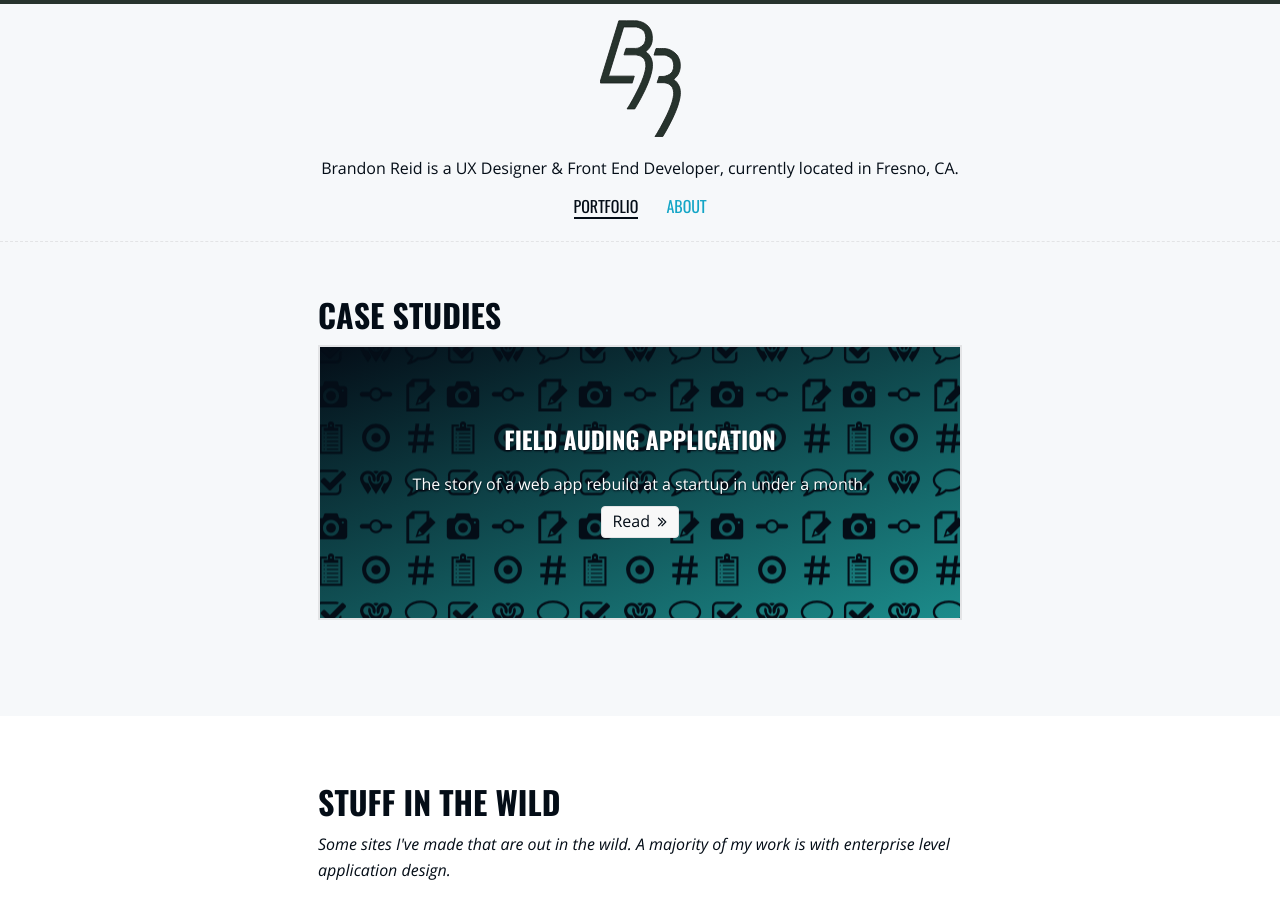
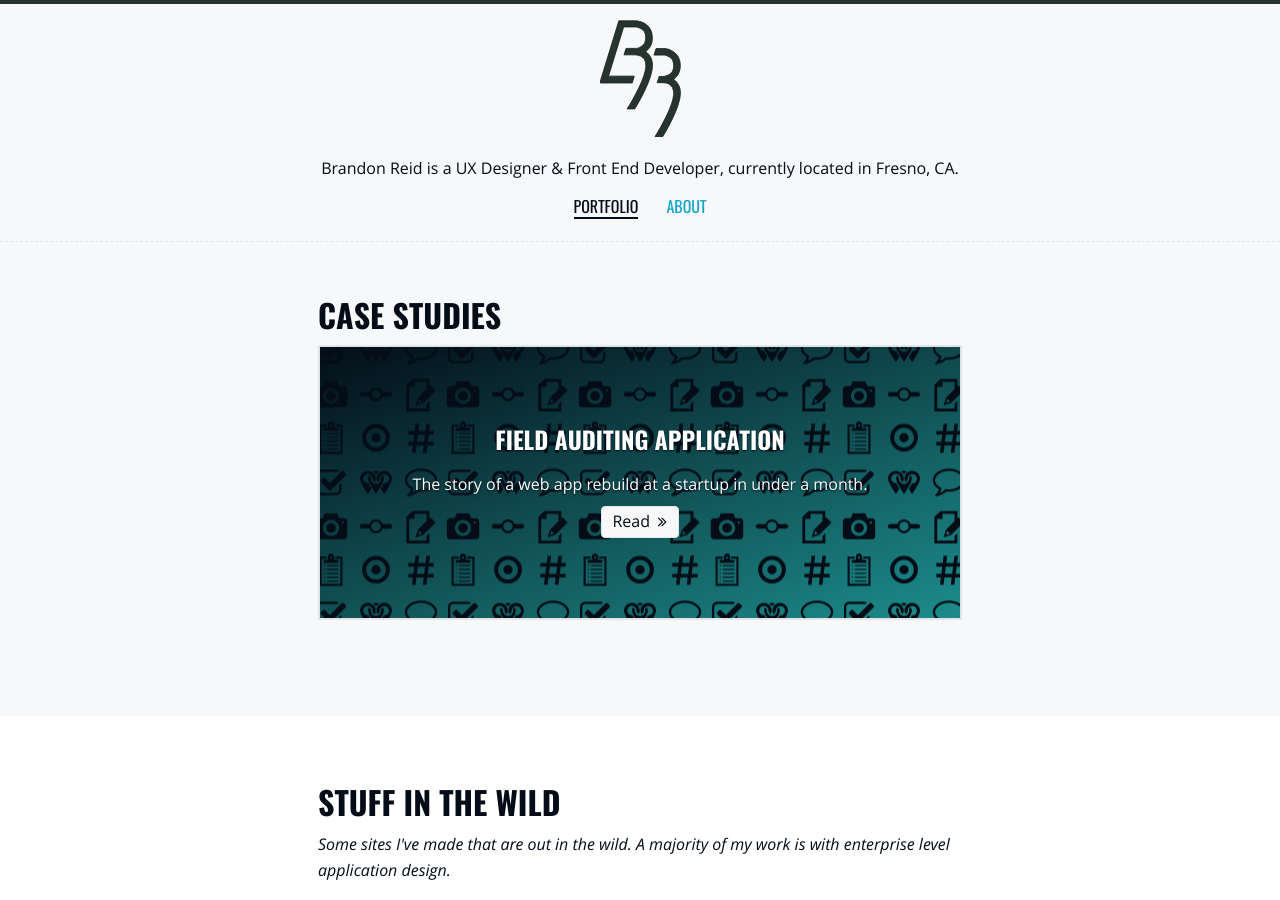
Before and after one commit to brandonreid/portfolio, a Jekyll site: the page built from index.html, in a window 1280 px wide and 900 px high. Built offline with Jekyll 4.4.1, drawn with Linux system fonts in a browser that asks for light colours.

Commit message:
Fix spelling err

```diff
--- a/index.html
+++ b/index.html
@@ -7,7 +7,7 @@ layout: default
       <div class="col-xs-24">
         <h1>Case Studies</h1>
         <a class="case-study faa" href="{{ '/pieces/field-auditing-application/' | prepend: site.baseurl }}">
-          <h2>Field Auding Application</h2>
+          <h2>Field Auditing Application</h2>
           <p>The story of a web app rebuild at a startup in under a month.</p>
           <p class="read-on"><span>Read <i class="icon-expose"></i></span></p>
         </a>
```
